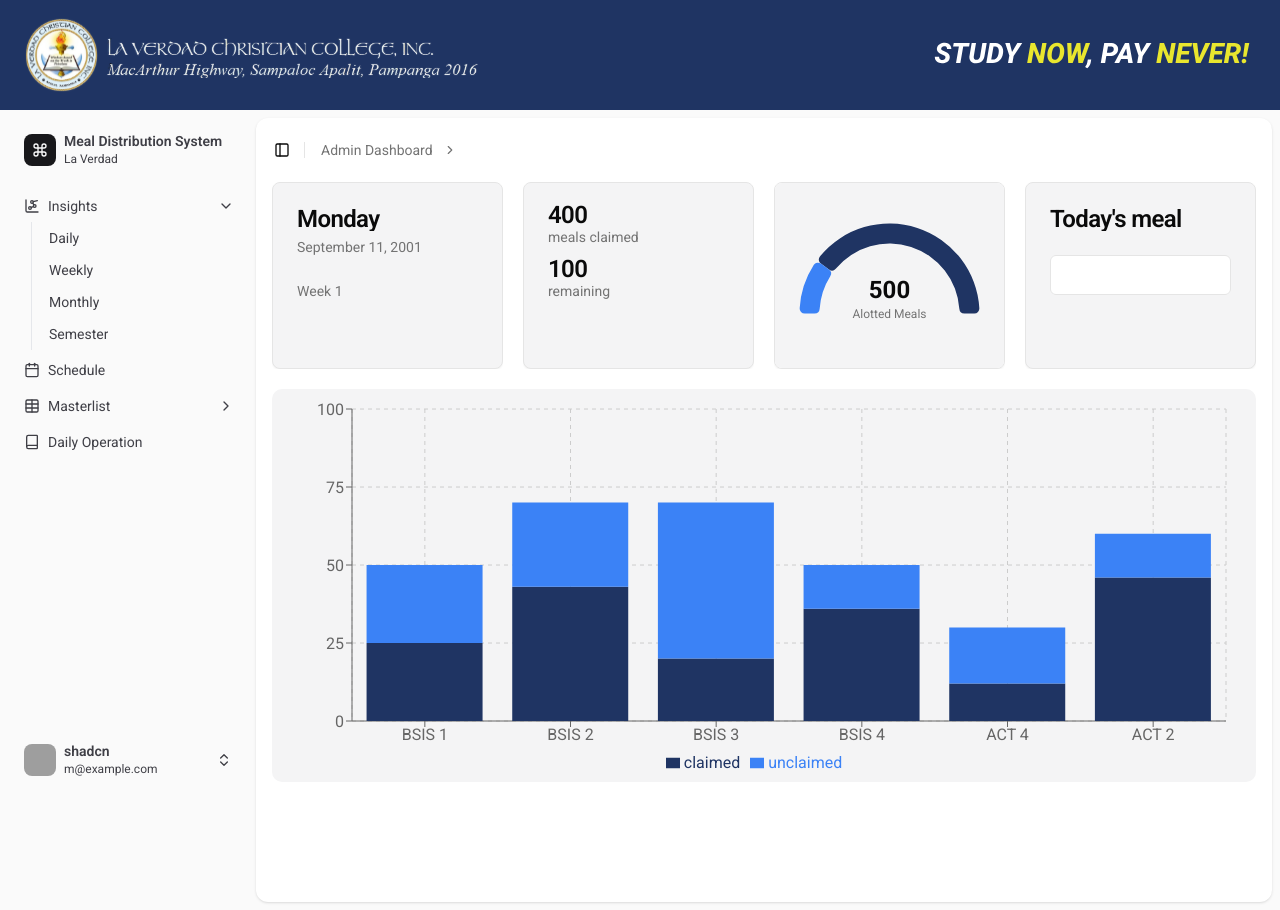
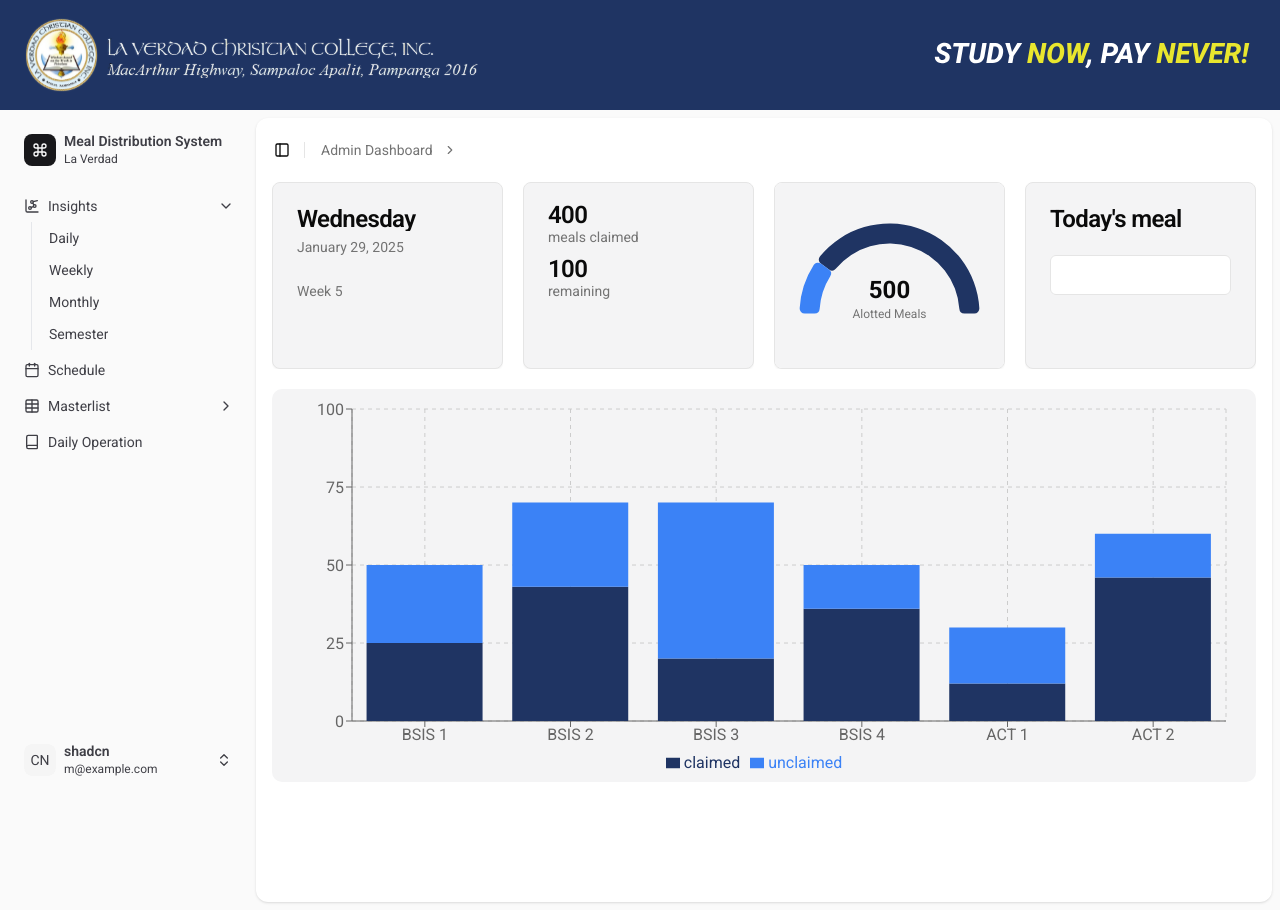
Before and after one commit to Fourthhy/free-lunch-eligibility-check-system, a React (Vite) app: page /adminPage in a window 1280 px wide. Built offline with nearby package versions, Linux system fonts and the light colour scheme; grey boxes are pictures that could not be loaded.

Commit message:
minor changes

```diff
--- a/src/app/app-contents/Schedule.jsx
+++ b/src/app/app-contents/Schedule.jsx
@@ -55,7 +55,7 @@ export default function Schedule() {
             }
         },
         {
-            course: "BSIS 1",
+            course: "BSIS-1",
             days: {
                 monday: false,
                 tuesday: true,
--- a/src/app/app-contents/insights/reusables/CardDate.jsx
+++ b/src/app/app-contents/insights/reusables/CardDate.jsx
@@ -11,11 +11,11 @@ const DailyCard = () => {
     return (
         <Card className="bg-sidebar-accent h-full">
             <CardHeader>
-                <CardTitle> Monday </CardTitle>
-                <CardDescription> September 11, 2001 </CardDescription>
+                <CardTitle> Wednesday </CardTitle>
+                <CardDescription> January 29, 2025 </CardDescription>
             </CardHeader>
             <CardFooter>
-            <CardDescription> Week 1 </CardDescription>
+            <CardDescription> Week 5 </CardDescription>
             </CardFooter>
         </Card>
     )
--- a/src/app/app-contents/insights/reusables/Graph.jsx
+++ b/src/app/app-contents/insights/reusables/Graph.jsx
@@ -6,7 +6,7 @@ const data = [
     { name: 'BSIS 2', claimed: 43, unclaimed: 27, },
     { name: 'BSIS 3', claimed: 20, unclaimed: 50, },
     { name: 'BSIS 4', claimed: 36, unclaimed: 14, },
-    { name: 'ACT 4', claimed: 12, unclaimed: 18, },
+    { name: 'ACT 1', claimed: 12, unclaimed: 18, },
     { name: 'ACT 2', claimed: 46, unclaimed: 14, },
 ];
 
--- a/src/components/LoginPage.jsx
+++ b/src/components/LoginPage.jsx
@@ -42,7 +42,7 @@ export default function LoginPage() {
                                         <input
                                             type="text"
                                             className="border-gray border-[1px] w-[280px] h-[40px] mt-[5px] rounded-[8px] pl-[10px]"
-                                            placeholder="Value" />
+                                            placeholder="Username" />
                                     </div>
                                     <div>
                                         <p className="pt-[5px] text-[#ff0000]">
@@ -63,7 +63,7 @@ export default function LoginPage() {
                                         <input
                                             type="password"
                                             className="border-gray border-[1px] w-[280px] h-[40px] mt-[5px] rounded-[8px] pl-[10px]"
-                                            placeholder="Value" />
+                                            placeholder="Password" />
                                     </div>
                                 </div>
 
```
